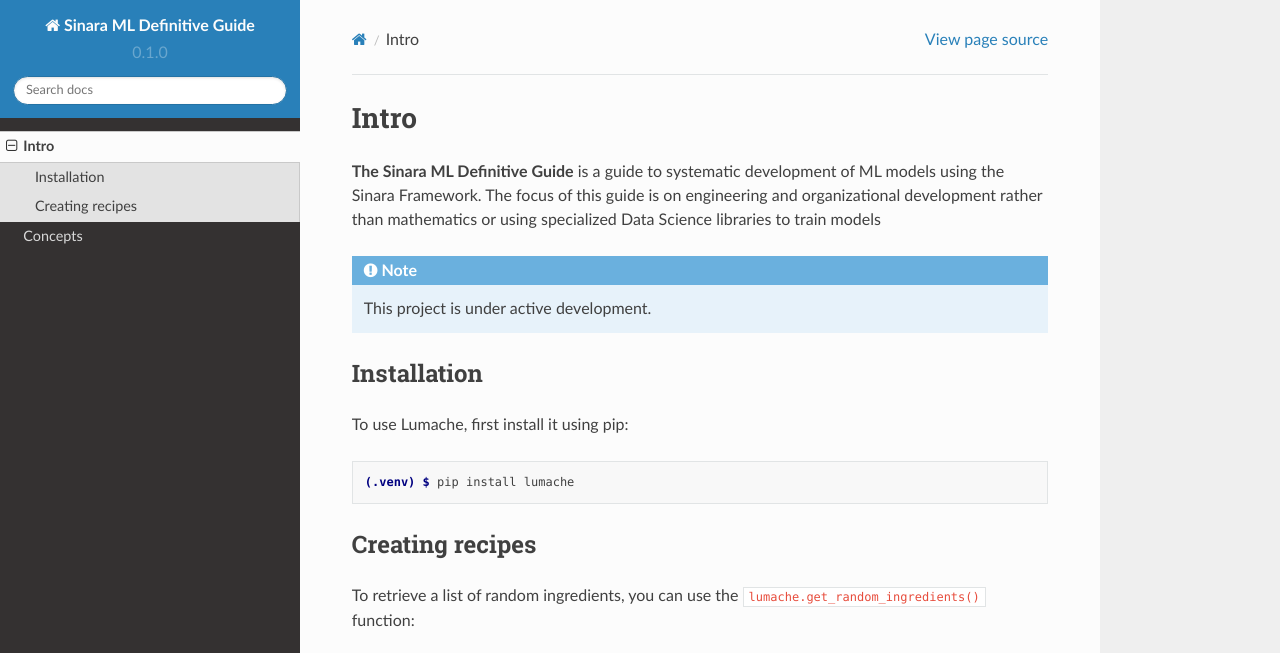
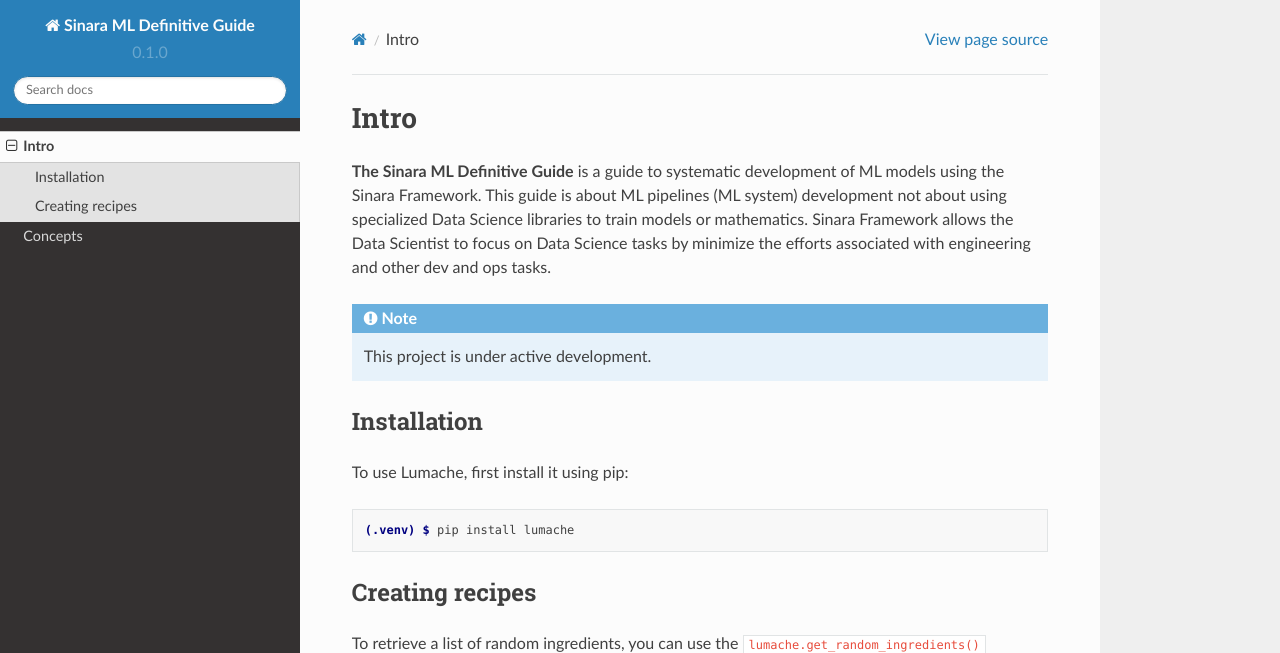
Before and after one commit to 4-DS/SinaraML-Def-Guide, a Sphinx documentation site: the page built from docs/source/intro.rst, in a window 1280 px wide and 1340 px high, cut to the strip 0-653 px from the top of the window. Built offline with Sphinx 7.4.7 and the Read the Docs theme 2.0.0, drawn with Linux system fonts in a browser that asks for light colours.

Commit message:
Update intro.rst

```diff
--- a/docs/source/intro.rst
+++ b/docs/source/intro.rst
@@ -1,7 +1,7 @@
 Intro
 =====
 
-**The Sinara ML Definitive Guide** is a guide to systematic development of ML models using the Sinara Framework. The focus of this guide is on engineering and organizational development rather than mathematics or using specialized Data Science libraries to train models
+**The Sinara ML Definitive Guide** is a guide to systematic development of ML models using the Sinara Framework. This guide is about ML pipelines (ML system) development not about using specialized Data Science libraries to train models or mathematics. Sinara Framework allows the Data Scientist to focus on Data Science tasks by minimize the efforts associated with engineering and other dev and ops tasks.
 
 .. note::
 
```
